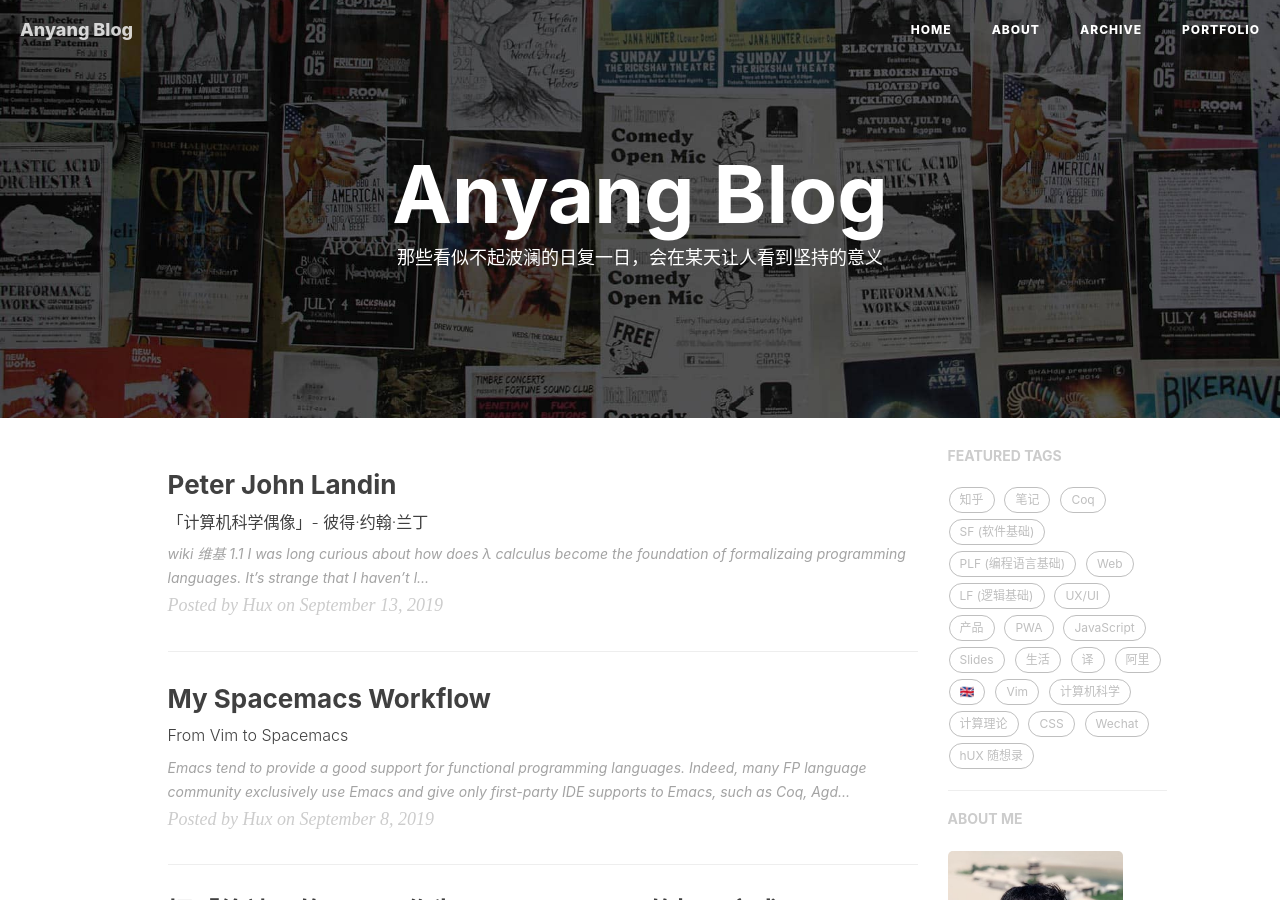
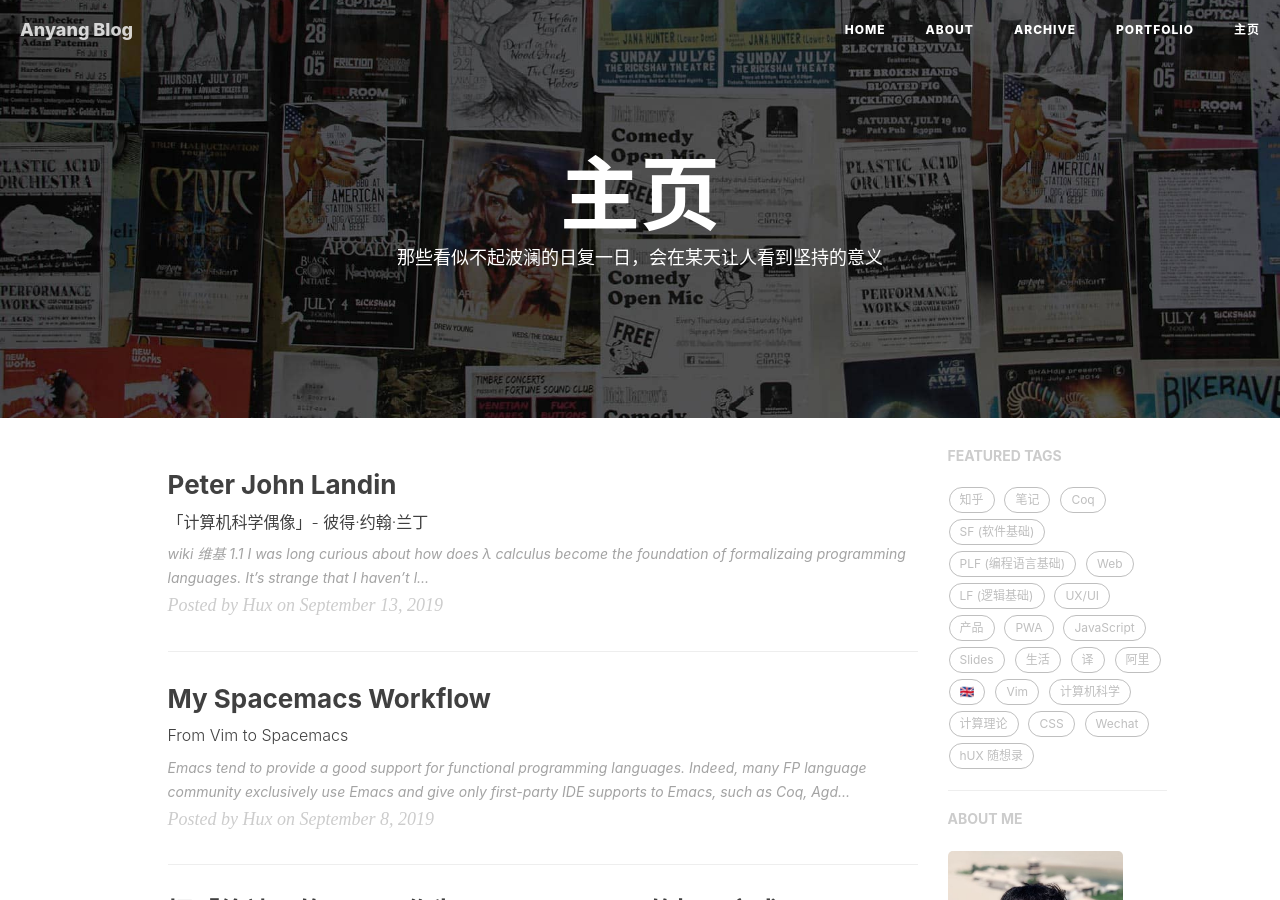
Before and after one commit to zhaoanyang36/blog, a Jekyll site: the page built from index.html, in a window 1280 px wide and 900 px high. Built offline with Jekyll 4.4.1, drawn with Linux system fonts in a browser that asks for light colours; nearby versions of some CDN libraries; the list of posts is cut into pages by our own code; comment, search, counter and statistics services are not loaded.

Commit message:
Update index.html

```diff
--- a/index.html
+++ b/index.html
@@ -1,5 +1,6 @@
 ---
 layout: page
+title: 主页
 description: "那些看似不起波澜的日复一日，会在某天让人看到坚持的意义"
 ---
 
```
